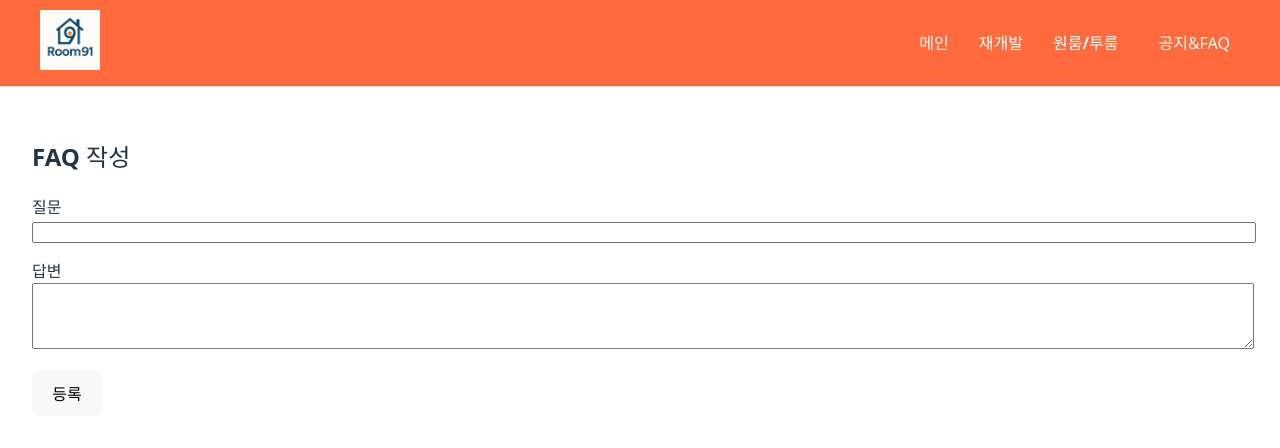
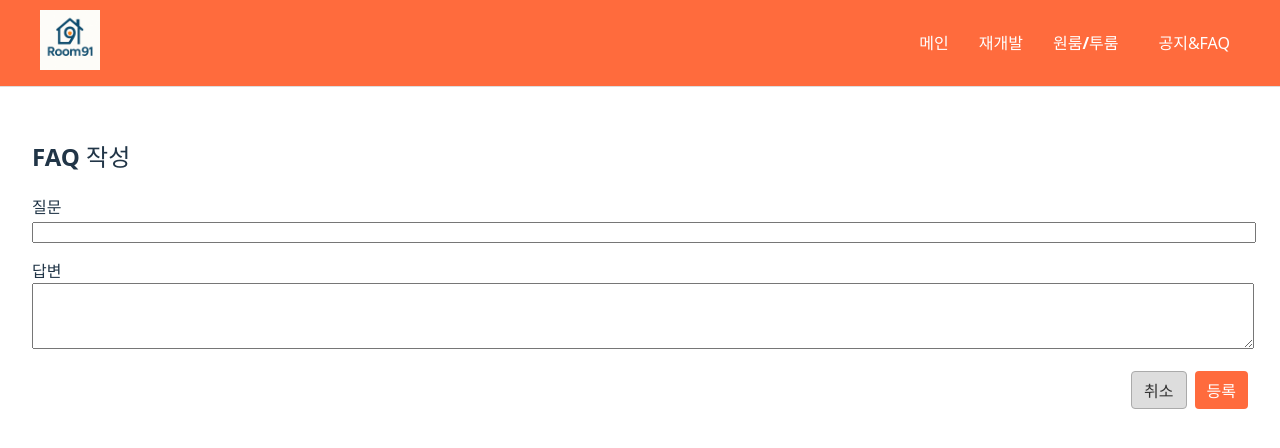
Before and after one commit to BossMac124/Room91, a React (Vite) app in the folder frontend/: page /faq/create in a window 1280 px wide. Shown: the top 448 px of the page. Built offline with nearby package versions, Linux system fonts and the light colour scheme.

Commit message:
Feat: FAQ 등록/취소 버튼 생성

```diff
--- a/frontend/src/component/Faq/FaqCreate.jsx
+++ b/frontend/src/component/Faq/FaqCreate.jsx
@@ -1,5 +1,7 @@
 import React, { useState } from "react";
 import { useNavigate } from "react-router-dom";
+import "../../css/button.css";
+
 
 function FaqCreate() {
     const [question, setQuestion] = useState("");
@@ -19,6 +21,11 @@ function FaqCreate() {
         } catch (err) {
             alert("등록 실패");
         }
+    };
+
+    // 취소 버튼 클릭 시 FAQ 목록으로 돌아가기
+    const handleCancel = () => {
+        navigate("/faq");
     };
 
     return (
@@ -45,7 +52,22 @@ function FaqCreate() {
                         required
                     />
                 </div>
-                <button type="submit">등록</button>
+                {/* 버튼 컨테이너: 오른쪽 정렬 */}
+                <div style={{ display: "flex", justifyContent: "flex-end", gap: "0.5rem" }}>
+                    {/* 취소 버튼 */}
+                    <button
+                        type="button"
+                        className="btn btn-cancel"
+                        onClick={handleCancel}>취소
+                    </button>
+
+                    {/* 등록 버튼 */}
+                    <button
+                        type="submit"
+                        className="btn btn-submit">등록
+                    </button>
+                </div>
+
             </form>
         </div>
     );
--- /dev/null
+++ b/frontend/src/css/button.css
@@ -0,0 +1,31 @@
+/* 기본 버튼 스타일 */
+.btn {
+    border-radius: 4px;
+    padding: 6px 12px;
+    cursor: pointer;
+    font-weight: bold;
+    font-size: 1rem;
+    transition: background-color 0.2s, color 0.2s;
+}
+
+/* 취소 버튼(연한 회색) */
+.btn-cancel {
+    background-color: #ddd;
+    border: 1px solid #aaa;
+    color: #333;
+}
+
+.btn-cancel:hover {
+    background-color: #ccc;
+}
+
+/* 등록 버튼(주황색) */
+.btn-submit {
+    background-color: #FF6B3D;
+    border: none;
+    color: white;
+}
+
+.btn-submit:hover {
+    background-color: #e0552a;
+}
```
